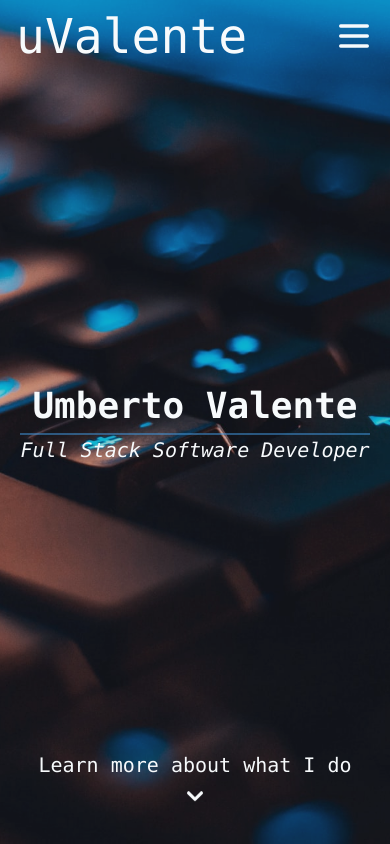
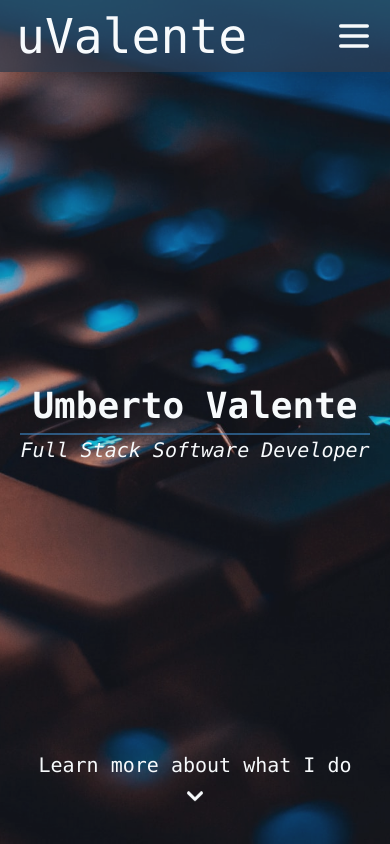
Before and after one commit to Uvalente/portfolio, a Next.js app: page / in a window 390 px wide. Shown: the top 844 px of the page. Built offline with nearby package versions, Linux system fonts and the light colour scheme.

Commit message:
:art: add bg color to mobile Nav

```diff
--- a/components/Nav.js
+++ b/components/Nav.js
@@ -25,7 +25,7 @@ const Nav = () => {
   }, [isScrolled])
 
   return (
-    <nav className={`fixed w-full z-50 ${isScrolled && 'bg-dark-blue shadow-lg'} text-gray-100 bg-opacity-75 md:flex md:items-center md:justify-between transition-all duration-300`}>
+    <nav className={`fixed w-full z-50 bg-dark-blue shadow-lg ${isScrolled ? 'md:bg-dark-blue md:shadow-lg' : 'md:bg-transparent md:shadow-none'} text-gray-100 bg-opacity-75 md:bg-opacity-75 md:flex md:items-center md:justify-between transition-all duration-300`}>
       <div className='w-full flex justify-between items-center px-4 md:pl-16 md:pr-0 md:w-auto'>
         <Link href='/'>
           <a>
```
